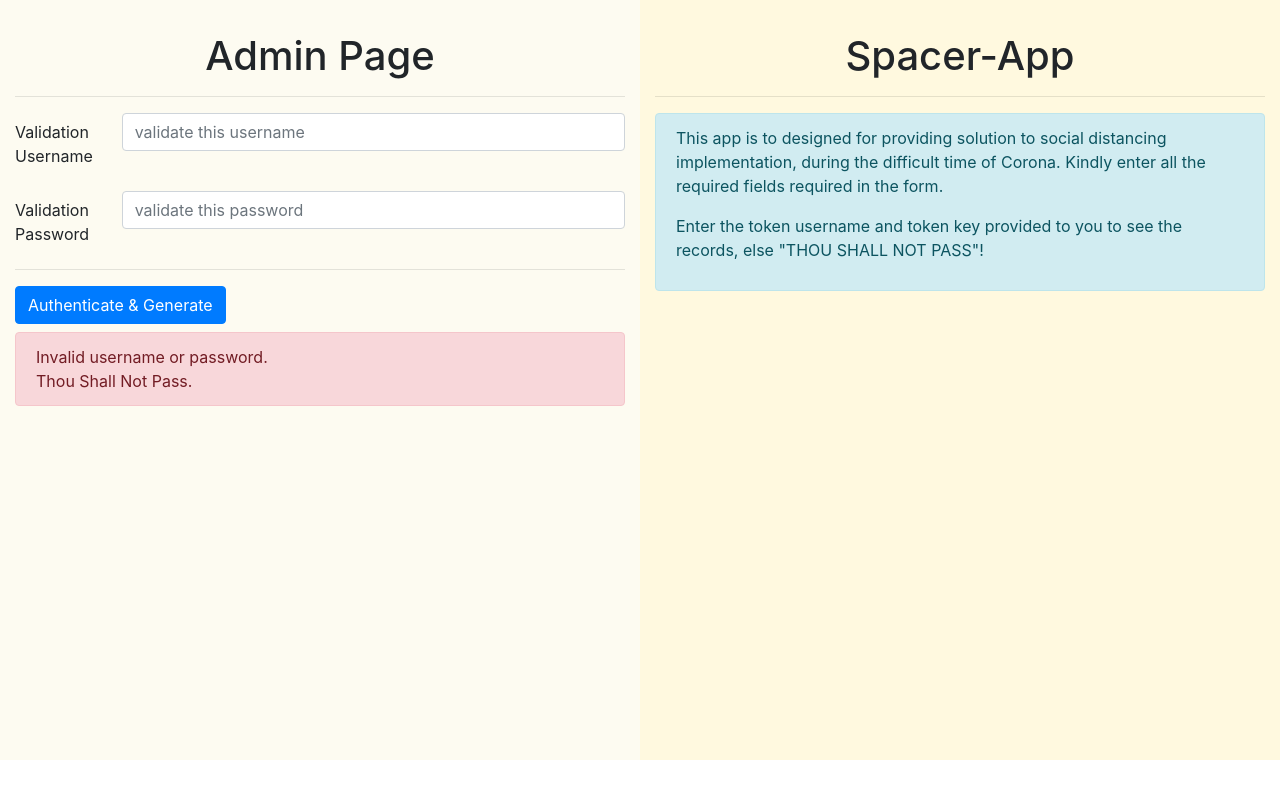
After one commit to dipanshu231099/spacer-app, a PHP site: page /authenticate.php in a window 1280 px wide. The commit adds this page. Run offline with PHP 8.4, Linux system fonts and the light colour scheme; the visitor is signed in with stand-in values (Sample User, id 1); a stand-in replaces the project's code that opens the database connection.

Commit message:
enabled login system

```diff
--- /dev/null
+++ b/authenticate.php
@@ -0,0 +1,94 @@
+<?php
+    session_start();
+    $_SESSION['authenticated']=false;
+    $config = include('config.php');
+    $validation_username = $config['validation_username'];
+    $validation_password = $config['validation_password'];
+?>
+
+<?php
+
+    function test_input($data) {
+        $data = trim($data);
+        $data = stripslashes($data);
+        $data = htmlspecialchars($data);
+        return $data;
+    }
+
+    if($_SERVER["REQUEST_METHOD"] == "POST") {
+        $u = $_POST['validation_username'];
+        $p = $_POST['validation_password'];
+        // die("echo $u==$validation_username,$p==$validation_password");
+        if($u==$validation_username && $p==$validation_password){
+            // die('tera naam joker');
+            $_SESSION['authenticated']=true;
+            header("Location: report.php");
+        }
+        else {
+            $_SESSION['incorrect']=true;
+            header("Location: authenticate.php");
+        }
+    }
+
+
+?>
+
+<!DOCTYPE html>
+<html lang="en">
+<head>
+    <meta charset="UTF-8">
+    <meta name="viewport" content="width=device-width, initial-scale=1.0">
+    <link rel="stylesheet" href="stylesheets/style.css">
+    <link rel="stylesheet" href="https://stackpath.bootstrapcdn.com/bootstrap/4.3.1/css/bootstrap.min.css" integrity="sha384-ggOyR0iXCbMQv3Xipma34MD+dH/1fQ784/j6cY/iJTQUOhcWr7x9JvoRxT2MZw1T" crossorigin="anonymous">
+    <title>Spacer app</title>
+</head>
+<body>
+<div class="container-fluid">
+        <div class="row">
+
+            <div class="col-sm-6 left-pane">
+                <h1 style="text-align: center;">Admin Page</h1>
+                <hr>
+                <form action="<?php echo htmlspecialchars($_SERVER["PHP_SELF"]);?>" method="POST">
+                    <div class="form-group row">
+                        <label for="inputEmail3" class="col-sm-2 col-form-label">Validation Username</label>
+                        <div class="col-sm-10">
+                            <input type="text" class="form-control" id='validation_username' name="validation_username" placeholder="validate this username" required>
+                        </div>
+                    </div>
+                    <div class="form-group row">
+                        <label for="inputEmail3" class="col-sm-2 col-form-label">Validation Password</label>
+                        <div class="col-sm-10">
+                            <input type="password" class="form-control" id='validation_password' name="validation_password" placeholder="validate this password" required>
+                        </div>
+                    </div>
+                    <hr>
+                    <button type="submit" id='submit' class="btn btn-primary mb-2">Authenticate & Generate</button>
+                </form>
+                <?php
+                    if($_SESSION['incorrect'])
+                    echo
+                    '<div class="alert alert-danger" role="alert">
+                        Invalid username or password. <br>
+                        Thou Shall Not Pass.
+                    </div>';
+                ?>
+            </div>
+
+            <div class="col-sm-6 right-pane">
+                <h1 style="text-align: center;">Spacer-App</h1>
+                <hr>
+                <div class="alert alert-info" role="alert">
+                    <p>
+                        This app is to designed for providing solution to social distancing implementation, during the difficult time of Corona.
+                        Kindly enter all the required fields required in the form.
+                    </p>
+                    <p>
+                        Enter the token username and token key provided to you to see the records, else "THOU SHALL NOT PASS"!
+                    </p>
+                </div>
+            </div>
+        </div>
+    </div>
+</body>
+</html>
```
Also changed, not shown: index.php (+6 -5 lines), report.php (added, +71 -0 lines).
